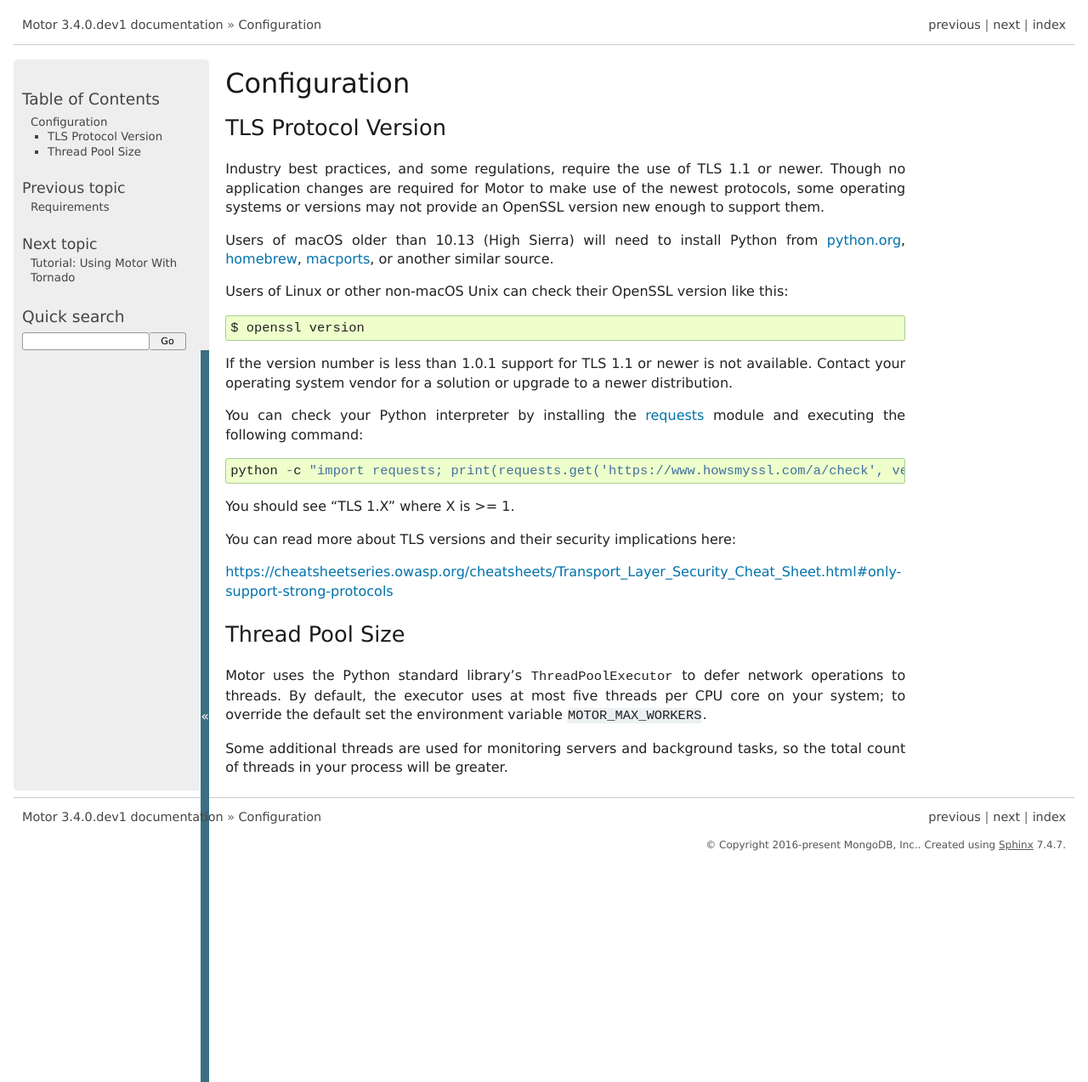
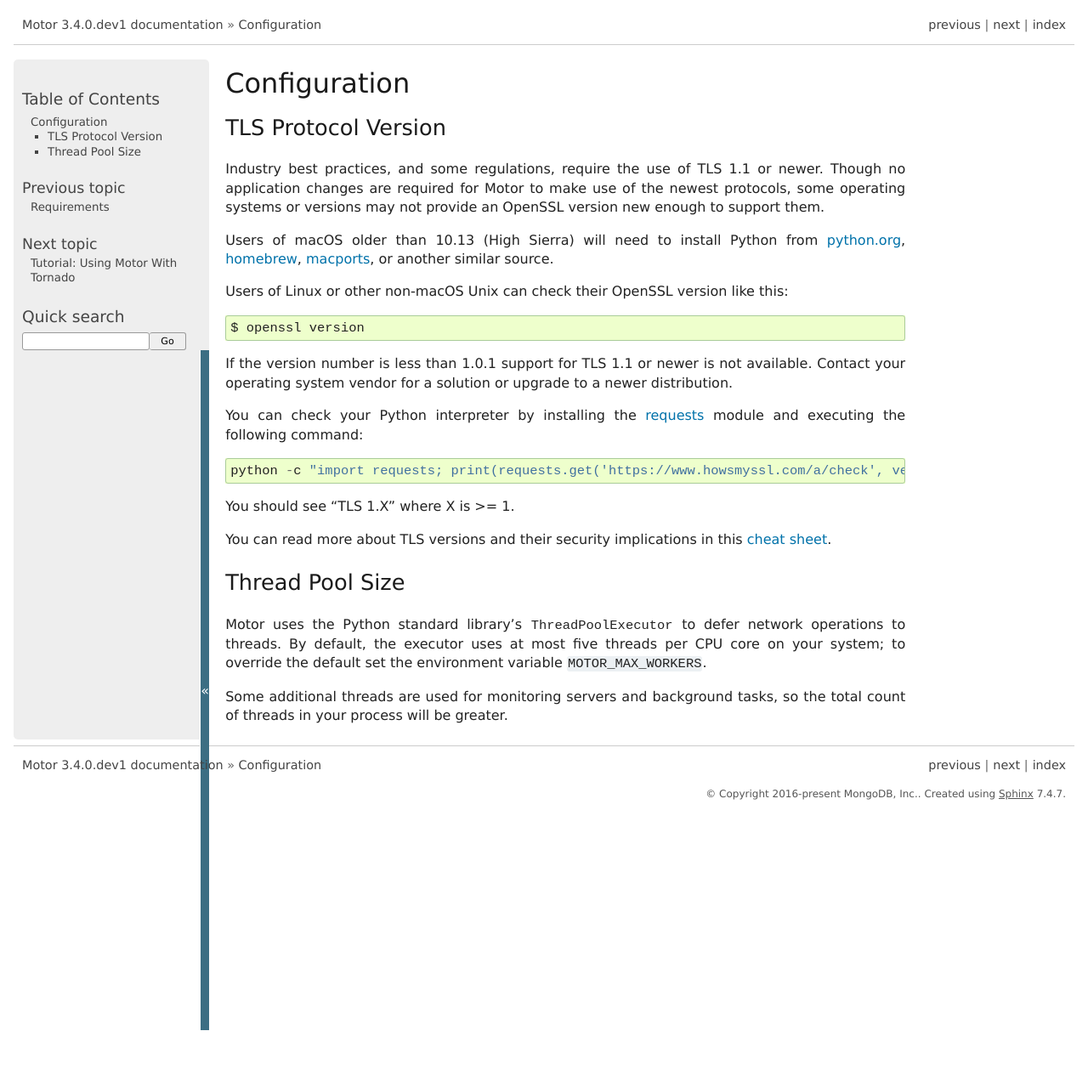
Before and after one commit to mongodb/motor, a Sphinx documentation site: the page built from doc/configuration.rst, in a window 1280 px wide. Shown: the whole page at 85% size. Built offline with Sphinx 7.4.7, drawn with Linux system fonts in a browser that asks for light colours; the version number could not be read and is left out; after the commit the page ends 1212 px from its top, so only the background shows below that.

Commit message:
Clean up link to TLC cheat sheet

```diff
--- a/doc/configuration.rst
+++ b/doc/configuration.rst
@@ -28,14 +28,14 @@ and executing the following command::
 
 You should see "TLS 1.X" where X is >= 1.
 
-You can read more about TLS versions and their security implications here:
+You can read more about TLS versions and their security implications in this `cheat sheet`_.
 
-`<https://cheatsheetseries.owasp.org/cheatsheets/Transport_Layer_Security_Cheat_Sheet.html#only-support-strong-protocols>`_
 
 .. _python.org: https://www.python.org/downloads/
 .. _homebrew: https://brew.sh/
 .. _macports: https://www.macports.org/
 .. _requests: https://pypi.python.org/pypi/requests
+.. _cheat sheet: https://cheatsheetseries.owasp.org/cheatsheets/Transport_Layer_Security_Cheat_Sheet.html#only-support-strong-protocols
 
 Thread Pool Size
 ''''''''''''''''
```
